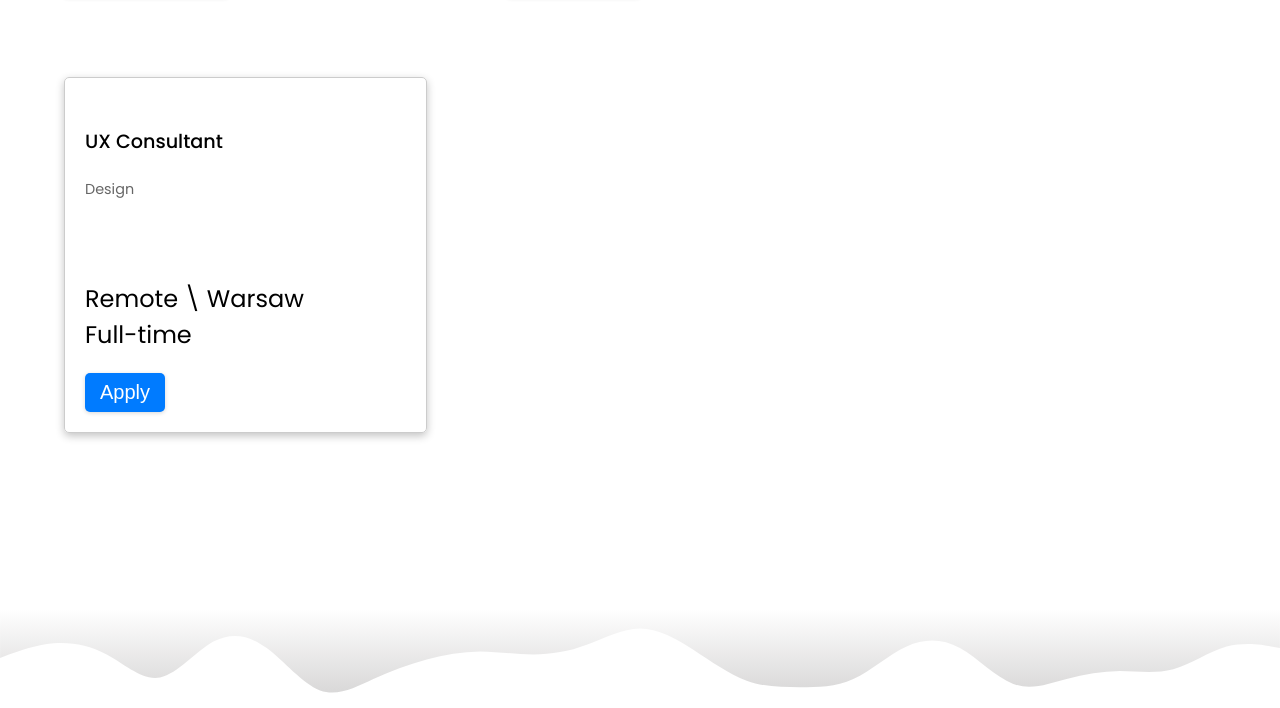
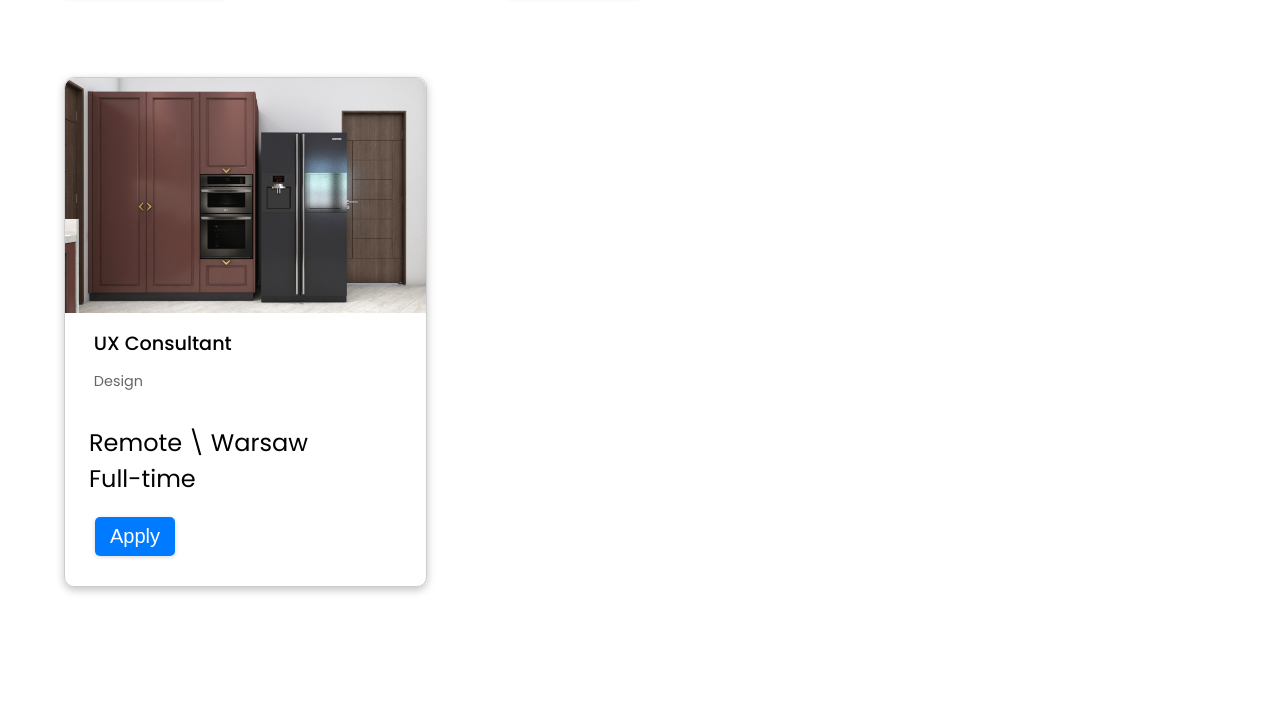
Before and after one commit to kapilinania/interiordesigner.github.io, a plain HTML site: page carrer.html in a window 1280 px wide. Shown: the part 916-1624 px from the top of the page. Drawn offline with Linux system fonts and the light colour scheme.

Commit message:
Add files via upload

```diff
--- a/carrer.html
+++ b/carrer.html
@@ -78,6 +78,7 @@
           <div class="job-list active" id="fulltime">
             <div class="job-grid">
               <div class="full_job">
+                <img src="image/slider/1.jpeg" alt="">
                   <div class="full_job_left">
                       <h3>UX Consultant</h3>
                       <p>Design</p>
@@ -100,6 +101,7 @@
           <div class="job-list" id="internship">
             <div class="job-grid">
               <div class="full_job">
+                <img src="image/slider/1.jpeg" alt="">
                   <div class="full_job_left">
                       <h3>UX Consultant</h3>
                       <p>Design</p>
@@ -116,6 +118,7 @@
               </div>
               <!-- Repeat this structure for other job items -->
               <div class="full_job">
+                <img src="image/slider/1.jpeg" alt="">
                 <div class="full_job_left">
                     <h3>UX Consultant</h3>
                     <p>Design</p>
@@ -131,6 +134,7 @@
                 </div>
             </div>
             <div class="full_job">
+              <img src="image/slider/1.jpeg" alt="">
               <div class="full_job_left">
                   <h3>UX Consultant</h3>
                   <p>Design</p>
@@ -146,6 +150,7 @@
               </div>
           </div>
           <div class="full_job">
+            <img src="image/slider/1.jpeg" alt="">
             <div class="full_job_left">
                 <h3>UX Consultant</h3>
                 <p>Design</p>
--- a/css/style.css
+++ b/css/style.css
@@ -995,12 +995,20 @@ footer {
 
 
 .full_job{
+  width: 100%;
   border: 0px solid red;
   border-radius: 5px;
   box-shadow: rgba(0, 0, 0, 0.24) 0px 3px 8px;
   display: flex;
   justify-content: space-between;
-  margin-bottom: 2em;
+  border-radius: 10px;
+
+}
+.full_job img{
+  width: 100%;
+  border: 0px solid red;
+  overflow: hidden;
+  border-radius: 10px 10px 0px 0px;
 }
 
 
@@ -1008,8 +1016,6 @@ footer {
   color: black;
   font-weight: 500;
   font-size: 30px;
-  padding-bottom: 10px;
-  margin-top: 1.5em;
 }
 .full_job_left p{
   color: var(--button-color);
@@ -1018,7 +1024,6 @@ footer {
   font-size: 28px;
   font-weight: 600;
   padding-bottom: 10px;
-  margin-top: 1.5em;
 }
 .full_job_right p{
   color: black;
@@ -1044,7 +1049,7 @@ footer {
 .full_job {
   display: grid;
   grid-template-columns: repeat(auto-fit, minmax(300px, 1fr));
-  grid-gap: 4em 2em;
+  grid-gap: 1em 0em;
 }
 
 .job-grid {
@@ -1055,7 +1060,6 @@ footer {
 
 .full_job {
   border: 1px solid #ccc;
-  padding: 20px;
   transition: transform 0.3s ease;
 }
 
@@ -1070,17 +1074,20 @@ footer {
 .full_job_left h3 {
   font-size: 1.2rem; /* Adjust font size */
   margin-bottom: 5px; /* Adjust spacing */
+  padding-left: 1.5em;
 }
 
 .full_job_left p {
   font-size: 0.9rem; /* Adjust font size */
   color: #666; /* Adjust color */
   margin-bottom: 0; /* Reset margin */
+  padding-left: 2em;
 }
 
 .full_job_right h4,
 .full_job_right p {
   margin: 0; /* Reset margin */
+  padding-left: 1em;
 }
 
 .full_job_right button {
@@ -1091,6 +1098,9 @@ footer {
   border-radius: 5px;
   cursor: pointer;
   transition: background-color 0.3s ease;
+  margin-bottom: 1.5em;
+  margin-left: 1.5em;
+
 }
 
 .full_job_right button:hover {
```
